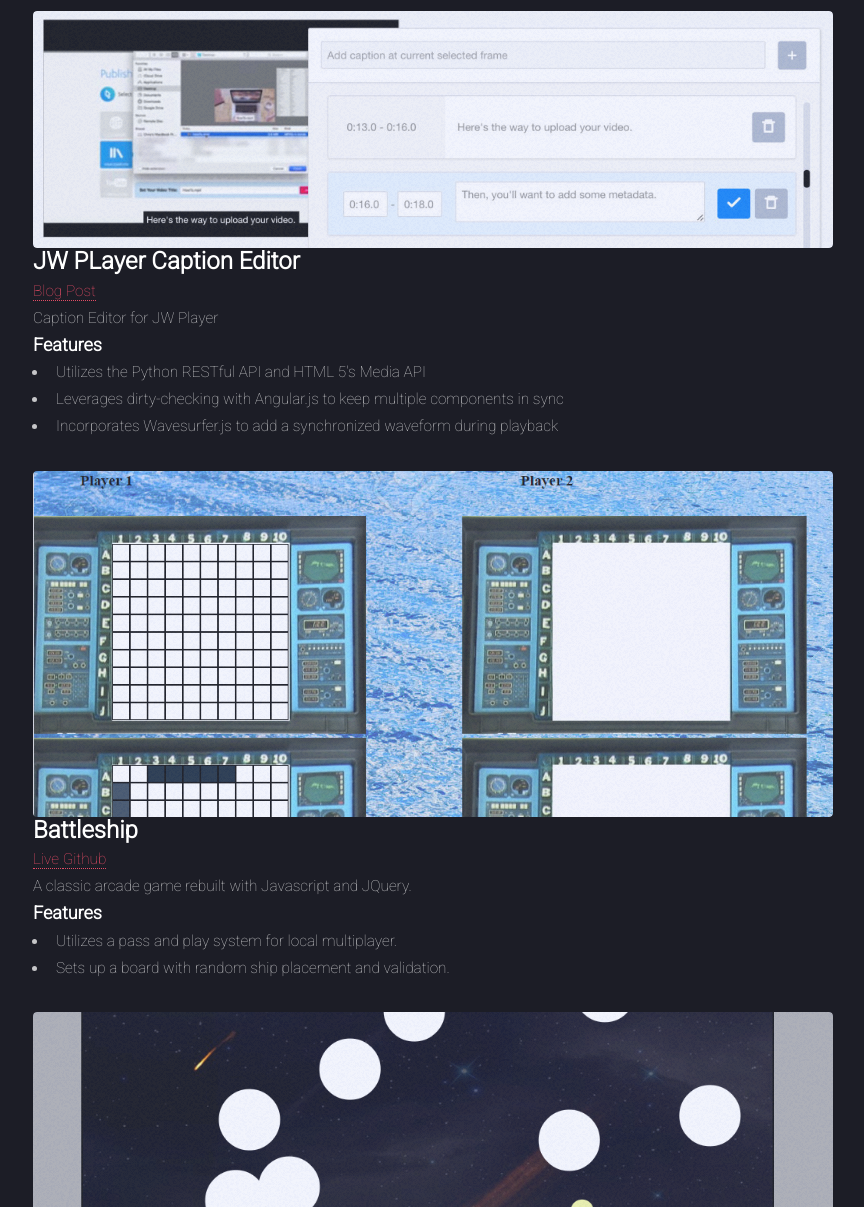
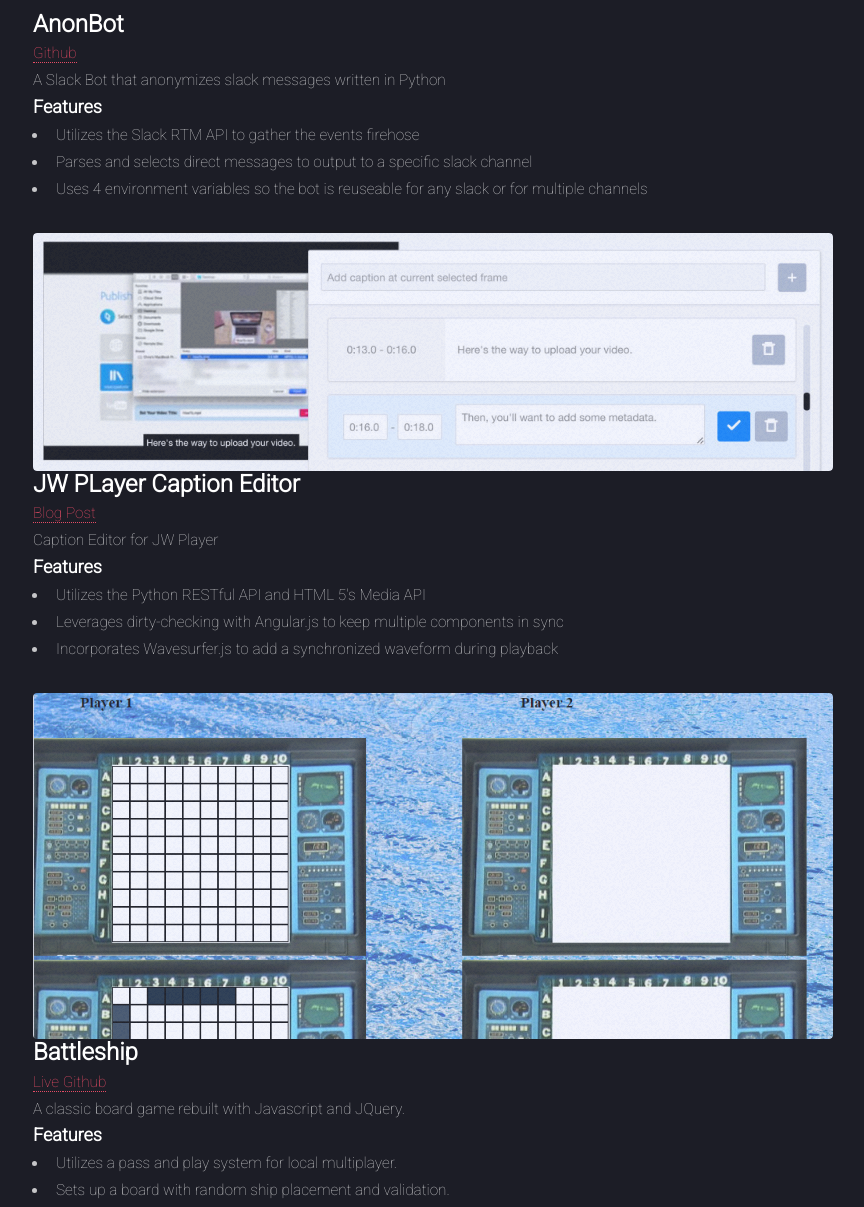
Before and after one commit to Faeylayn/Faeylayn.github.io, a plain HTML site: page no-sidebar.html in a window 1280 px wide. Shown: the part 320-1527 px from the top of the page, without its empty margins (31-895 px from the left). Drawn offline with Linux system fonts and the light colour scheme.

Commit message:
updated projects page with the anon bot

```diff
--- a/no-sidebar.html
+++ b/no-sidebar.html
@@ -62,6 +62,27 @@
 
 					<!-- Content -->
 						<section id="content">
+							<!-- <a href="/Battleship" class="image fit"><img src="images/battleship.PNG" alt="" /></a> -->
+							<span class="game-name">AnonBot</span>
+							<br>
+							<!-- <a href="/Battleship"> Live </a> -->
+							<a href="https://github.com/Faeylayn/AnonSlackBot"> Github </a>
+							<br>
+							<span>
+								A Slack Bot that anonymizes slack messages written in Python
+							</span>
+							<br>
+							<span class="game-features">Features</span>
+							<ul>
+								<li>Utilizes the Slack RTM API to gather the events firehose</li>
+								<li>Parses and selects direct messages to output to a specific slack channel</li>
+								<li>Uses 4 environment variables so the bot is reuseable for any slack or for multiple channels</li>
+
+							</ul>
+						</section>
+
+					<!-- Content -->
+						<section id="content">
 							<a href="https://www.jwplayer.com/blog/new-video-caption-editor/" class="image fit"><img src="images/caption-editor.jpg" alt="" /></a>
 							<span class="game-name">JW PLayer Caption Editor</span>
 							<br>
@@ -110,7 +131,7 @@
 								<a href="https://github.com/Faeylayn/Battleship"> Github </a>
 								<br>
 								<span>
-									A classic arcade game rebuilt with Javascript and JQuery.
+									A classic board game rebuilt with Javascript and JQuery.
 								</span>
 								<br>
 								<span class="game-features">Features</span>
```
